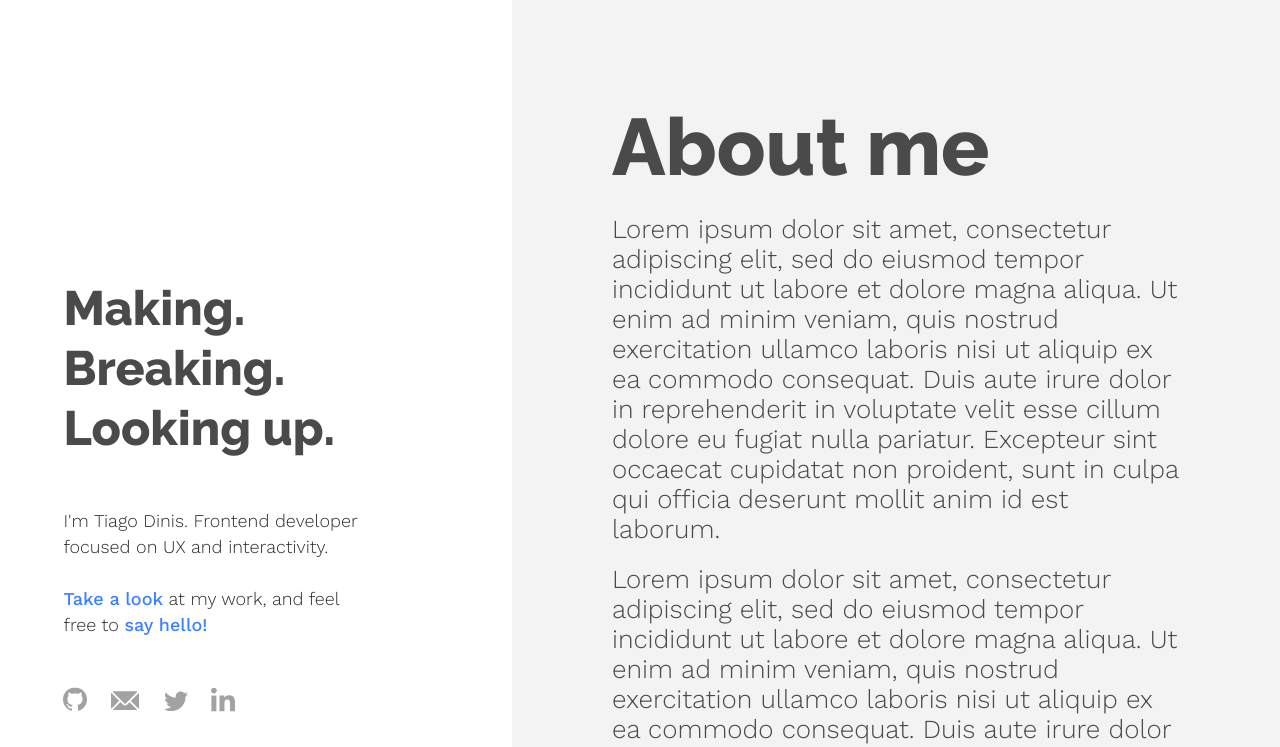
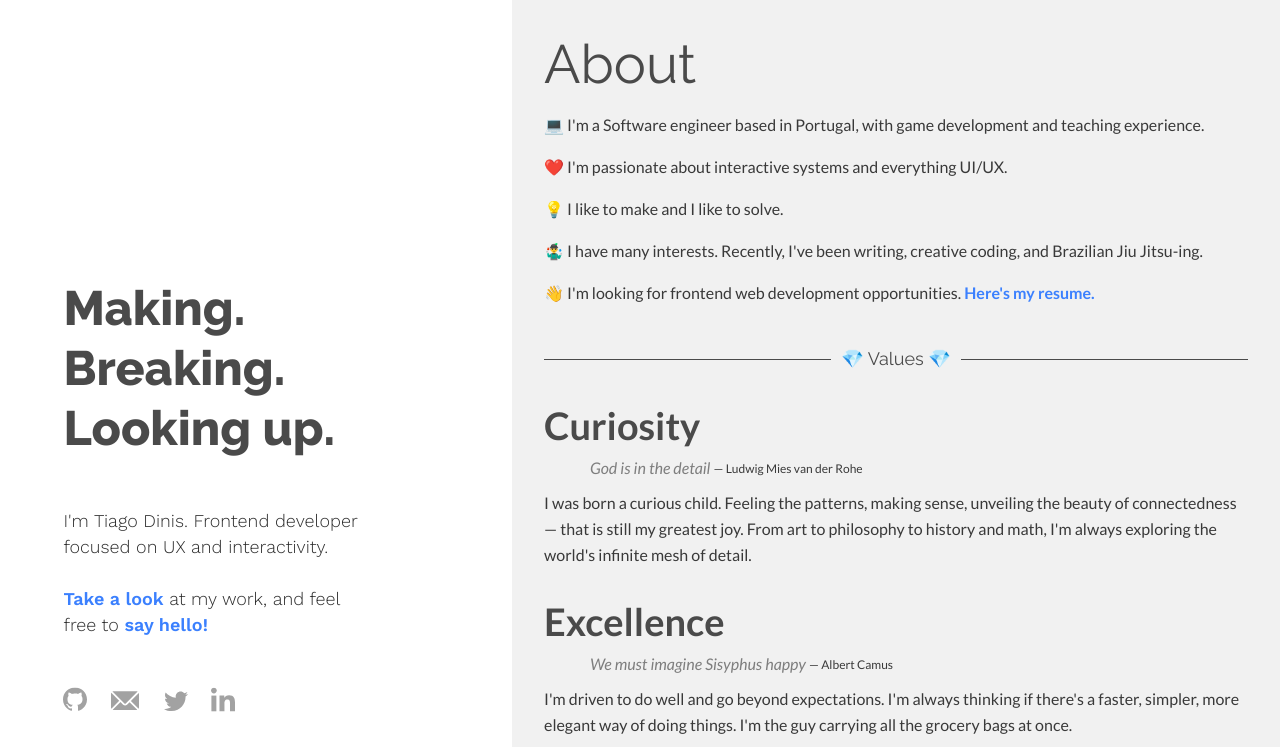
Before and after one commit to tiagodinis/tiagodinis.com, a Next.js app: page /about in a window 1280 px wide. Shown: the top 747 px of the page. Built offline with nearby package versions, Linux system fonts and the light colour scheme.

Commit message:
About content and fixes

```diff
--- /dev/null
+++ b/components/AboutValue.js
@@ -0,0 +1,95 @@
+import styled from "styled-components";
+
+export default function AboutValue({ valueData }) {
+  return (
+    <Wrapper>
+      <Title>{valueData.title}</Title>
+      <QuoteWrapper>
+        <Quote>{valueData.quote}&nbsp;</Quote>
+        <Author>— {valueData.author}</Author>
+      </QuoteWrapper>
+      <Description>{valueData.description}</Description>
+    </Wrapper>
+  );
+}
+
+const breakpoint = 420;
+
+const Wrapper = styled.div`
+  /* border: 1px solid black; */
+  /* max-width: 300px; */
+`;
+
+const Title = styled.h3`
+  padding-bottom: 10px;
+  font-size: 38px;
+  color: #4a4a4a;
+`;
+
+const QuoteWrapper = styled.div`
+  @media (min-width: ${breakpoint}px) {
+    position: relative;
+    top: -3px;
+
+    display: flex;
+    padding-left: 46px;
+    align-items: flex-end;
+
+    div:first-child {
+      padding-top: 10px;
+    }
+
+    div:last-child {
+      top: 1px;
+    }
+  }
+`;
+
+const Quote = styled.div`
+  text-align: center;
+  font-style: italic;
+  font-size: 16px;
+  color: #7e7e7e;
+`;
+
+const Author = styled.div`
+  position: relative;
+  top: -5px;
+  text-align: right;
+  font-size: 12px;
+`;
+
+const Description = styled.p`
+  padding-top: 6px;
+`;
+
+export const valuesData = [
+  {
+    title: "Curiosity",
+    quote: "God is in the detail",
+    author: "Ludwig Mies van der Rohe",
+    description:
+      "I was born a curious child. Feeling the patterns, making sense, unveiling the beauty of connectedness — that is still my greatest joy. From art to philosophy to history and math, I'm always exploring the world's infinite mesh of detail.",
+  },
+  {
+    title: "Excellence",
+    quote: "We must imagine Sisyphus happy",
+    author: "Albert Camus",
+    description:
+      "I'm driven to do well and go beyond expectations. I'm always thinking if there's a faster, simpler, more elegant way of doing things. I'm the guy carrying all the grocery bags at once.",
+  },
+  {
+    title: "Pragmatism",
+    quote: "Hands that help over lips that pray",
+    author: "J H McIntosh",
+    description:
+      "I believe results stand above methodology. Plans must adapt, and theory only goes so far. I've learned that *actually* working on a problem is usually a more efficient way of understanding its constraints.",
+  },
+  {
+    title: "Honesty",
+    quote: "Sunlight's the best disinfectant",
+    author: "William O Douglas",
+    description:
+      "I strive to be kind and assume best intent without compromising being honest with myself and others. Managing expectations, not wasting people's time or allowing issues to fester, that is kindness as well.",
+  },
+];
--- a/components/Header.js
+++ b/components/Header.js
@@ -4,11 +4,13 @@ import TwitterSVG from "./svg/TwitterSVG";
 import LinkedInSVG from "./svg/LinkedInSVG";
 import MailSVG from "./svg/MailSVG";
 import ConditionalWrapper from "../utilities/components/ConditionalWrapper";
+import TextLink from "./TextLink";
 
 export default function Header({ percentage, goToAbout, goToProjects }) {
   const interps = S.getHeaderInterpolations(percentage);
 
   return (
+    <div>
       <S.Header style={{ "--headerLeft": `${interps.headerLeft}px` }}>
         <S.Slogan
           style={{
@@ -28,9 +30,9 @@ export default function Header({ percentage, goToAbout, goToProjects }) {
           <ConditionalWrapper
             condition={goToAbout}
             wrapper={(children) => (
-            <S.TextLink onClick={goToAbout} aria-label="Go to about page">
+              <TextLink onClick={goToAbout} label="Go to about page">
                 {children}
-            </S.TextLink>
+              </TextLink>
             )}
           >
             Tiago Dinis.
@@ -41,20 +43,17 @@ export default function Header({ percentage, goToAbout, goToProjects }) {
           <ConditionalWrapper
             condition={goToProjects}
             wrapper={(children) => (
-            <S.TextLink onClick={goToProjects} aria-label="Go to projects">
+              <TextLink onClick={goToProjects} label="Go to projects">
                 {children}
-            </S.TextLink>
+              </TextLink>
             )}
           >
             Take a look
           </ConditionalWrapper>{" "}
           at my work, and feel free to{" "}
-        <S.TextLink
-          href="mailto:tiagoddinis@gmail.com"
-          aria-label="Send e-mail"
-        >
+          <TextLink href="mailto:tiagoddinis@gmail.com" label="Send e-mail">
             say hello!
-        </S.TextLink>
+          </TextLink>
         </S.About>
 
         <S.Social>
@@ -87,5 +86,6 @@ export default function Header({ percentage, goToAbout, goToProjects }) {
           </a>
         </S.Social>
       </S.Header>
+    </div>
   );
 }
--- /dev/null
+++ b/components/SectionTitle.js
@@ -0,0 +1,32 @@
+import styled from "styled-components";
+
+export default function SectionTitle({ title }) {
+  return (
+    <Wrapper>
+      <Line />
+      <Title>{title}</Title>
+      <Line />
+    </Wrapper>
+  );
+}
+
+const color = "#4a4a4a";
+
+const Wrapper = styled.div`
+  display: flex;
+  justify-content: center;
+  align-items: center;
+`;
+
+const Line = styled.div`
+  flex-grow: 1;
+  border-top: 1px solid ${color};
+`;
+
+const Title = styled.div`
+  padding: 0px 10px;
+  font-family: "Raleway", sans-serif;
+  font-weight: 400;
+  font-size: 18px;
+  color: ${color};
+`;
--- /dev/null
+++ b/components/TextLink.js
@@ -0,0 +1,24 @@
+import styled from "styled-components";
+
+export default function TextLink({ href, label, onClick, children }) {
+  return (
+    <Link onClick={onClick} href={href} target="_blank" aria-label={label}>
+      {children}
+    </Link>
+  );
+}
+
+const Link = styled.a`
+  display: inline-block;
+
+  font-weight: 600;
+  color: #3b80fe;
+  text-decoration: none;
+
+  &:hover {
+    color: #7ba9fc;
+    cursor: pointer;
+  }
+
+  transition: color 0.2s ease-out;
+`;
--- a/pages/_app.js
+++ b/pages/_app.js
@@ -5,6 +5,11 @@ const GlobalStyle = createGlobalStyle`
     margin: 0;
     padding: 0;
     box-sizing: border-box;
+  }
+
+  /* Avoids horizontal shift when scrollbar disappears after the about page has scrolled up */
+  body {
+    overflow-y: scroll;
   }
 `;
 
--- a/pages/about.js
+++ b/pages/about.js
@@ -5,60 +5,71 @@ import { clamp, getPercentage } from "../utilities/math";
 import Header from "../components/Header";
 import { Project } from "../components/Project";
 import * as S from "../styles";
+import * as SA from "../styles/about";
 import MetaHead from "../components/MetaHead";
 import DoubleArrowSVG from "../components/svg/DoubleArrowSVG";
 import projectsData from "../utilities/projectsData";
 import { lerp, ease } from "../utilities/math";
 import { Shake2D } from "../utilities/shake2d";
+import AboutValue, { valuesData } from "../components/AboutValue";
+import SectionTitle from "../components/SectionTitle";
+import TextLink from "../components/TextLink";
 
 export default function About() {
   const { width } = useWindowSize();
   const [isSplitLayout, setIsSplitLayout] = useState(false);
   const [percentage, setPercentage] = useState(0);
-  const [afterHeaderY, setAfterHeaderY] = useState(0);
-  const afterHeaderEl = useRef();
-
   const router = useRouter();
   const fromHome =
     router.query.index !== undefined && router.query.offset !== undefined;
-  const index = parseInt(router.query.index);
-  const offset = parseInt(router.query.offset);
+  const index = parseInt(router.query.index || 0);
+  const offset = parseInt(router.query.offset || 0);
   const [useProjects, setUseProjects] = useState(fromHome);
+  const shakeableEl = useRef();
+  const aboutRef = useRef();
 
   useLayoutEffect(() => {
-    if (fromHome) startAnim();
-  }, [fromHome]);
+    // Set layout and corresponding interpolation percentage
+    const newIsSplitLayout = width >= 992;
+    setIsSplitLayout(newIsSplitLayout);
+    const percentageRange = newIsSplitLayout ? [900, 1800] : [480, 992];
+    setPercentage(clamp(getPercentage(width, ...percentageRange), 0, 1));
+    // eslint-disable-next-line react-hooks/exhaustive-deps
+  }, [width]);
 
-  const startAnim = () =>
+  useLayoutEffect(() => {
+    if (percentage) {
+      if (fromHome && isSplitLayout) scrollInto();
+      else if (fromHome && isSplitLayout) scrollInto();
+    }
+    // eslint-disable-next-line react-hooks/exhaustive-deps
+  }, [percentage]);
+
+  const scrollInto = () =>
     animateScroll(
-      window.innerHeight + offset,
+      aboutRef.current.getBoundingClientRect().height + offset,
       0,
       1100,
       (x) => ease(x, -0.6, 0),
       null,
       () => {
-        setOverflowType("hidden");
+        shake(12, 60, 700);
         setUseProjects(!useProjects);
       }
     );
 
-  const endAnim = () =>
+  const scrollOutOf = () =>
     animateScroll(
-      0,
-      window.innerHeight + offset,
+      window.scrollY,
+      aboutRef.current.getBoundingClientRect().height + offset,
       800,
       (x) => ease(x, 0.8, 0.1),
-      () => {
-        // setOverflowType("visible");
-        setUseProjects(!useProjects);
-      },
+      () => setUseProjects(!useProjects),
       () => router.push(`/?index=${index}&offset=${offset}`)
     );
 
   function animateScroll(start, end, duration, easer, onStart, onFinish) {
     if (onStart) onStart();
-
-    window.scrollTo({ top: window.innerHeight + offset, behavior: "instant" });
 
     let startTimestamp = null;
     window.requestAnimationFrame(step);
@@ -79,26 +90,6 @@ export default function About() {
     }
   }
 
-  useLayoutEffect(() => {
-    // Set layout and corresponding interpolation percentage
-    const newIsSplitLayout = width >= 992;
-    setIsSplitLayout(newIsSplitLayout);
-    const percentageRange = newIsSplitLayout ? [900, 1800] : [480, 992];
-    setPercentage(clamp(getPercentage(width, ...percentageRange), 0, 1));
-    // eslint-disable-next-line react-hooks/exhaustive-deps
-  }, [width]);
-
-  // // FIXME: resize and see its not working properly
-  // useEffect(() => {
-  //   if (isSplitLayout) return;
-  //   const afterHeaderRect = afterHeaderEl.current.getBoundingClientRect();
-  //   setAfterHeaderY(afterHeaderRect.y + window.scrollY);
-  // }, [isSplitLayout]);
-
-  // Shake
-  const shakeableEl = useRef();
-  const [overflowType, setOverflowType] = useState("visible");
-
   function shake(amplitude, frequency, duration) {
     let shake = new Shake2D(amplitude, frequency, duration, (p) =>
       ease(p, 0, 0)
@@ -117,62 +108,60 @@ export default function About() {
       shakeableEl.current.style.left = `${offsets.y}px`;
 
       if (elapsedPercentage < 1) window.requestAnimationFrame(step);
-      else {
-        console.log(offsets);
-        setOverflowType("visible");
-      }
     }
   }
-
-  useLayoutEffect(() => {
-    if (overflowType === "hidden") shake(12, 60, 700);
-  }, [overflowType]);
 
   return (
     <>
       <MetaHead />
-      <S.ShakeWrapper overflowType={overflowType}>
+      <SA.ShakeWrapper>
         <S.HomepageWrapper ref={shakeableEl}>
-          <Header
-            projectsY={afterHeaderY}
-            percentage={percentage}
-            isSplitLayout={isSplitLayout}
-            goToProjects={endAnim}
-          />
-
-          {!isSplitLayout && <div ref={afterHeaderEl} />}
-
+          {isSplitLayout && (
+            <Header
+              percentage={percentage}
+              isSplitLayout={isSplitLayout}
+              goToProjects={useProjects ? null : scrollOutOf}
+            />
+          )}
           <S.ProjectsWrapper isSplitLayout={isSplitLayout}>
-            <S.About>
-              <S.AboutWrapper>
-                <S.AboutTitle>About me</S.AboutTitle>
-                <S.AboutContent>
+            <SA.About ref={aboutRef}>
+              <div>
+                <SA.AboutTitle>About</SA.AboutTitle>
+                <SA.AboutIntro>
                   <p>
-                    Lorem ipsum dolor sit amet, consectetur adipiscing elit, sed
-                    do eiusmod tempor incididunt ut labore et dolore magna
-                    aliqua. Ut enim ad minim veniam, quis nostrud exercitation
-                    ullamco laboris nisi ut aliquip ex ea commodo consequat.
-                    Duis aute irure dolor in reprehenderit in voluptate velit
-                    esse cillum dolore eu fugiat nulla pariatur. Excepteur sint
-                    occaecat cupidatat non proident, sunt in culpa qui officia
-                    deserunt mollit anim id est laborum.
+                    💻 I'm a Software engineer based in Portugal, with game
+                    development and teaching experience.
                   </p>
                   <p>
-                    Lorem ipsum dolor sit amet, consectetur adipiscing elit, sed
-                    do eiusmod tempor incididunt ut labore et dolore magna
-                    aliqua. Ut enim ad minim veniam, quis nostrud exercitation
-                    ullamco laboris nisi ut aliquip ex ea commodo consequat.
-                    Duis aute irure dolor in reprehenderit in voluptate velit
-                    esse cillum dolore eu fugiat nulla pariatur. Excepteur sint
-                    occaecat cupidatat non proident, sunt in culpa qui officia
-                    deserunt mollit anim id est laborum.
+                    ❤️ I'm passionate about interactive systems and everything
+                    UI/UX.
                   </p>
-                </S.AboutContent>
-              </S.AboutWrapper>
-              <S.GoBackContainer onClick={endAnim}>
-                <DoubleArrowSVG dim="64" color="#4a4a4a" />
-              </S.GoBackContainer>
-            </S.About>
+                  <p>💡 I like to make and I like to solve.</p>
+                  <p>
+                    🤹‍♂️ I have many interests. Recently, I've been writing,
+                    creative coding, and Brazilian Jiu Jitsu-ing.
+                  </p>
+                  <p>
+                    👋 I'm looking for frontend web development opportunities.{" "}
+                    <TextLink href="documents/tiagodinis_resume.pdf">
+                      Here's my resume.
+                    </TextLink>
+                  </p>
+                </SA.AboutIntro>
+              </div>
+
+              <SectionTitle title={"💎 Values 💎"} />
+              <SA.ValuesGrid>
+                {valuesData.map((d) => (
+                  <AboutValue key={d.title} valueData={d} />
+                ))}
+              </SA.ValuesGrid>
+              {isSplitLayout && (
+                <SA.GoBackContainer onClick={scrollOutOf}>
+                  <DoubleArrowSVG dim="64" color="#4a4a4a" />
+                </SA.GoBackContainer>
+              )}
+            </SA.About>
             {useProjects &&
               projectsData
                 .slice(index)
@@ -186,7 +175,7 @@ export default function About() {
                 ))}
           </S.ProjectsWrapper>
         </S.HomepageWrapper>
-      </S.ShakeWrapper>
+      </SA.ShakeWrapper>
     </>
   );
 }
--- a/pages/index.js
+++ b/pages/index.js
@@ -29,7 +29,7 @@ export default function Home() {
     // eslint-disable-next-line react-hooks/exhaustive-deps
   }, [width]);
 
-  // When returning to this page, set scroll position to the previous one
+  // When returning to this page, set scroll position to the one being used before leaving
   useLayoutEffect(() => {
     if (!isSplitLayout || !router.query.index) return;
 
--- /dev/null
+++ b/styles/about.js
@@ -0,0 +1,65 @@
+import styled from "styled-components";
+
+export const ShakeWrapper = styled.div`
+  overflow: hidden;
+`;
+
+const padding = 32;
+
+export const About = styled.div`
+  padding: ${padding}px;
+  padding-bottom: 0px;
+  min-height: 100vh;
+  background-color: #f1f1f1;
+  line-height: 26px;
+  font-family: "Lato", sans-serif;
+  font-size: 16px;
+  color: #393939;
+
+  display: flex;
+  flex-direction: column;
+  justify-content: space-between;
+`;
+
+export const AboutTitle = styled.div`
+  line-height: 64px;
+  font-family: "Raleway", sans-serif;
+  font-weight: 400;
+  font-size: 54px;
+  color: #4a4a4a;
+`;
+
+const titlePadding = 40;
+
+export const AboutIntro = styled.div`
+  p {
+    padding-top: 16px;
+  }
+
+  padding-bottom: ${titlePadding}px;
+`;
+
+export const ValuesGrid = styled.div`
+  @media (min-width: 1450px) {
+    grid: 1fr 1fr / 1fr 1fr;
+  }
+
+  padding-top: ${titlePadding}px;
+  width: 100%;
+  display: grid;
+  grid: repeat(4, fit-content(1fr)) / 1fr;
+  gap: 40px;
+`;
+
+export const GoBackContainer = styled.div`
+  margin: 0 auto;
+  padding: 10px;
+  cursor: pointer;
+
+  &:hover svg {
+    transform: translateY(10px);
+  }
+  svg {
+    transition: 0.2s ease;
+  }
+`;
--- a/styles/header.js
+++ b/styles/header.js
@@ -13,8 +13,7 @@ export const Header = styled.header`
     height: fit-content;
     margin: 0;
     padding-left: var(--headerLeft);
-    position: sticky;
-    top: 0px;
+    position: fixed;
     transform: translateY(calc(100vh - 100% - 10vh));
   }
 
@@ -63,21 +62,6 @@ export const About = styled.nav`
   color: #2d2d2d;
 `;
 
-export const TextLink = styled.a`
-  display: inline-block;
-
-  font-weight: 500;
-  color: #3b80fe;
-  text-decoration: none;
-
-  &:hover {
-    color: #7ba9fc;
-    cursor: pointer;
-  }
-
-  transition: color 0.2s ease-out;
-`;
-
 export const Social = styled.nav`
   width: fit-content;
 
--- a/styles/index.js
+++ b/styles/index.js
@@ -1,7 +1,7 @@
 import styled from "styled-components";
 
 export const HomepageWrapper = styled.div`
-  position: relative;
+  position: relative; /* Allow it to be shaken by shake2d */
   @media (min-width: 992px) {
     display: flex;
     justify-content: space-between;
@@ -21,52 +21,3 @@ export const Footer = styled.footer`
   color: hsl(0 0% 98% / 0.6);
   background-color: #4a4a4a;
 `;
-
-export const ShakeWrapper = styled.div`
-  overflow: ${(props) => props.overflowType};
-`;
-
-export const About = styled.div`
-  height: 100vh;
-  background-color: #f4f3f3;
-
-  display: flex;
-  flex-direction: column;
-  justify-content: space-between;
-`;
-
-export const AboutWrapper = styled.div`
-  padding: 100px;
-  padding-bottom: 0px;
-`;
-
-export const AboutTitle = styled.div`
-  font-family: "Raleway", sans-serif;
-  font-weight: 800;
-  font-size: 80px;
-  color: #4a4a4a;
-`;
-
-export const AboutContent = styled.div`
-  font-family: "Work sans", sans-serif;
-  font-weight: 300;
-  font-size: 26px;
-  color: #4a4a4a;
-
-  p {
-    padding-top: 20px;
-  }
-`;
-
-export const GoBackContainer = styled.div`
-  margin: 0 auto;
-  padding: 10px;
-  cursor: pointer;
-
-  &:hover svg {
-    transform: translateY(10px);
-  }
-  svg {
-    transition: 0.2s ease;
-  }
-`;
--- a/utilities/projectsData.js
+++ b/utilities/projectsData.js
@@ -18,7 +18,7 @@ export default [
   },
   {
     name: "POCKET CALCULATOR",
-    description: "A pocket calculator",
+    description: "A simple calculator app",
     githubSlug: "https://github.com/tiagodinis/calculator",
     externalLink: "https://pocketcalculator.netlify.app/",
     imgPath: calculator,
@@ -27,7 +27,7 @@ export default [
   },
   {
     name: "INSOFRIDO.COM",
-    description: "Written & Interactive poetry",
+    description: "Written & Interactive poetry site",
     githubSlug: "https://github.com/tiagodinis/insofrido",
     externalLink: "https://insofrido.com",
     imgPath: insofrido,
```
Also changed, not shown: 1 other file (tests, documents, lock files or other folders). Lines whose indentation alone changed are shown as unchanged.
